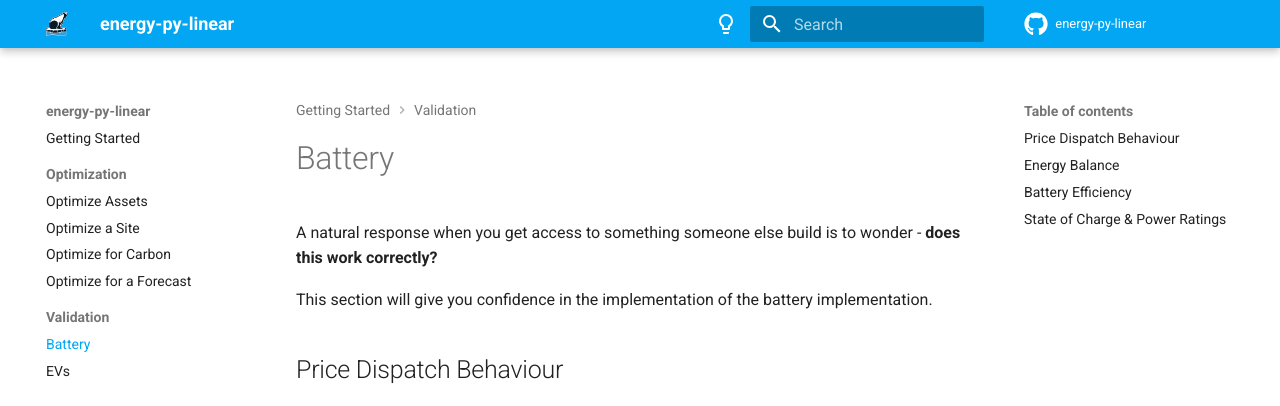
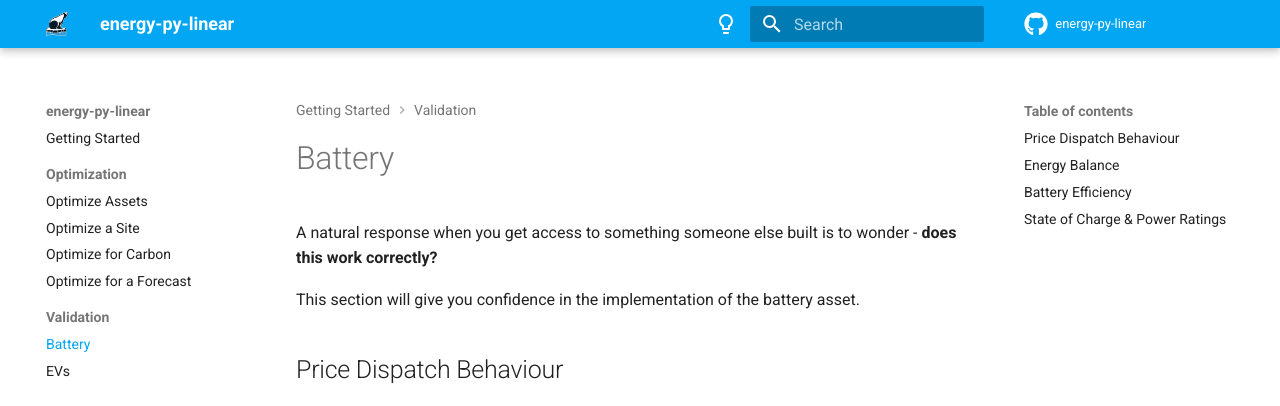
Before and after one commit to ADGEfficiency/energy-py-linear, an MkDocs documentation site: the page built from docs/docs/validation/battery.md, in a window 1280 px wide and 900 px high. Shown: the top 406 px of the window. Built offline with MkDocs 1.6.1 and Material for MkDocs 9.7.7, drawn with Linux system fonts in a browser that asks for light colours; comment, search, counter and statistics services are not loaded; the version menu is left out.

```diff
--- a/docs/docs/validation/battery.md
+++ b/docs/docs/validation/battery.md
@@ -1,6 +1,6 @@
-A natural response when you get access to something someone else build is to wonder - **does this work correctly?**
+A natural response when you get access to something someone else built is to wonder - **does this work correctly?**
 
-This section will give you confidence in the implementation of the battery implementation.
+This section will give you confidence in the implementation of the battery asset.
 
 ## Price Dispatch Behaviour
 
--- a/pyproject.toml
+++ b/pyproject.toml
@@ -35,6 +35,7 @@ pytest-sugar = "^0.9.6"
 coverage-badge = "^1.1.0"
 pytest-xdist = "^3.3.1"
 pytest-cov = "^4.1.0"
+beautifulsoup4 = "^4.12.2"
 
 [tool.poetry.group.develop.dependencies]
 ipython = "^8.7.0"
```
Also changed, not shown: docs/docs/validation/evs.md (+2 -2 lines).
